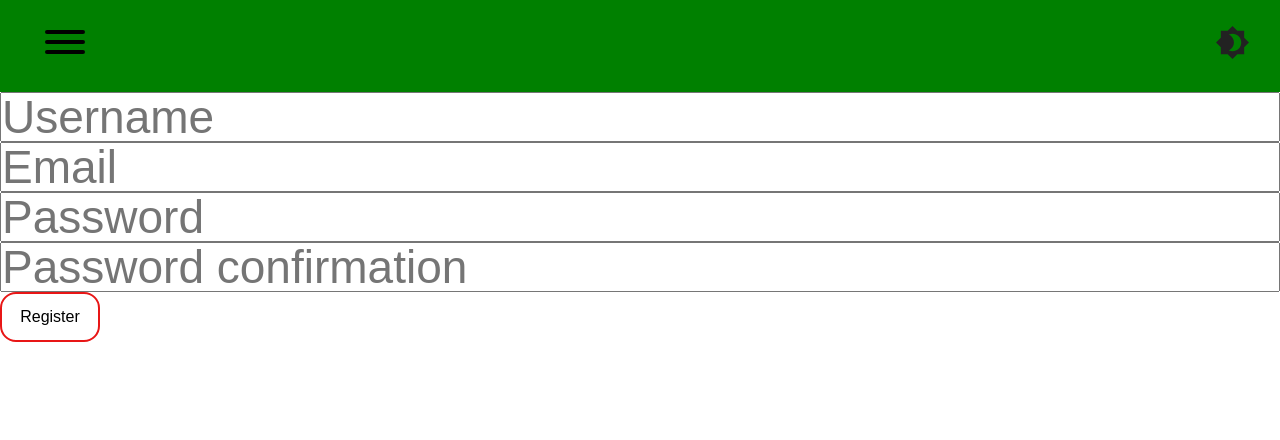
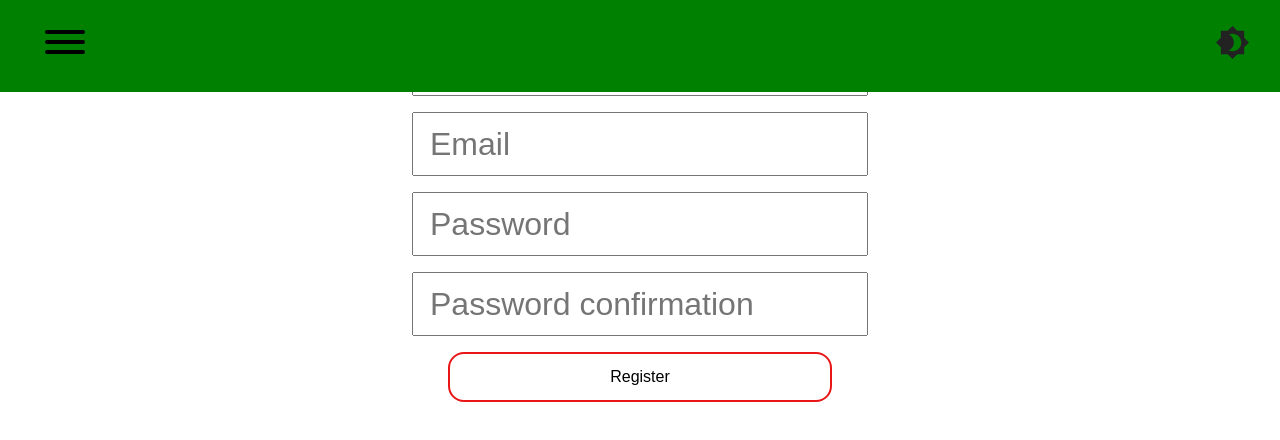
Before and after one commit to Hamisakim/myBlog, a React (Create React App) app in the folder client/: page /register in a window 1280 px wide. Shown: the top 440 px of the page. Built offline with nearby package versions, Linux system fonts and the light colour scheme; a web font is replaced by a local one.

Commit message:
pushing to the blog

```diff
--- a/client/src/components/Login.js
+++ b/client/src/components/Login.js
@@ -44,7 +44,7 @@ const Login = () => {
   }
 
   return (
-    <form onSubmit={handleSubmit} >
+    <form className='login-form auth-form' onSubmit={handleSubmit} >
       <input
         type='text'
         className='form-control input'
--- a/client/src/components/RecentPostFeeds.js
+++ b/client/src/components/RecentPostFeeds.js
@@ -1,6 +1,10 @@
+/* eslint-disable no-unused-vars */
 import React, { useState, useEffect } from 'react'
 import axios from 'axios'
 import AddCircleIcon from '@material-ui/icons/AddCircle'
+import EditModal from './modals/EditModal'
+// import { set } from 'mongoose'
+// import { set } from 'mongoose'
 const RecentPostFeeds = () => {
 
   /*
@@ -22,38 +26,45 @@ const RecentPostFeeds = () => {
   }, [])
 
 
-
-
-
+  const [postId, setPostId] = useState(null)
+  const [editModal, setEditModal] = useState(true)
+  const handleNewEditClick = (event) => {
+    setEditModal(true)
+    console.log('🟢')
+    setPostId(event.target.value)
+  }
 
 
   if (!blogPosts) return <h1>No data</h1>
   return (
-    <div className='recent-posts-container container'>
+    <div style={{ marginTop: '200px' }} className='recent-posts-container container'>
+      {editModal &&
+        // eslint-disable-next-line no-undef
+        <EditModal postId={postId} />
+      }
       <ol className='recent-post-feeds'>
         {
           blogPosts.map(post => {
-            console.log('🐝 ~ file: recentPostFeeds.js ~ line 30 ~ post', post)
+            // console.log('🐝 ~ file: recentPostFeeds.js ~ line 30 ~ post', post)
             return (
               <li key={post.id}>
                 <h1>{post.title}</h1>
                 <h3>{post.text}</h3>
-
-                <button className='edit-post'>🟩🟩🟩</button>
-
-
-                <AddCircleIcon fontSize='large' />
-
-
-
+                <button className='edit-post'
+                  value={post.id}
+                  onClick={handleNewEditClick}>🟩🟩🟩</button>
+                {/* <AddCircleIcon fontSize='large' /> */}
                 <button className='like-post'>❤️❤️❤️</button>
                 <button className='delete-post'>🟥🟥🟥</button>
                 <button className='save-post'>🟪🟪🟪</button>
+              </li>
 
-              </li>)
+
+            )
           })
         }
       </ol>
+
 
     </div>
 
--- a/client/src/components/Register.js
+++ b/client/src/components/Register.js
@@ -71,7 +71,7 @@ const Register = () => {
 
   return (
     <div>
-      <form
+      <form className='register-form auth-form'
         onSubmit={handleSubmit} >
         {registerForm}
         <button
--- /dev/null
+++ b/client/src/components/modals/EditModal.js
@@ -0,0 +1,11 @@
+import React from 'react'
+
+const EditModal = () => {
+  return (
+    <div>
+      🟥
+    </div>
+  )
+}
+
+export default EditModal
--- /dev/null
+++ b/client/src/styles/components/_forms.scss
@@ -0,0 +1,42 @@
+.auth-form {
+  width: 60%;
+  align-self: center;
+  text-align: center;
+  margin: 0 auto;
+  padding: 1rem;
+  button {
+    min-width: 24em;
+    max-width: 60%;
+    height: 40px;
+  }
+}
+form {
+  display: flex;
+  flex-direction: column;
+  align-items: center;
+  button {
+    min-width: 23em;
+    max-width: 60%;
+    height: 40px;
+    margin: 1rem;
+
+  }
+}
+
+input {
+  padding: 1rem;
+  height: 4rem;
+  font-size: 2rem;
+  margin-top: 1rem;
+
+}
+textarea {
+  padding: 1rem;
+  width: 23rem;
+}
+
+.login-form {
+  button {
+    margin: 1rem;
+  }
+}
--- a/client/src/styles/components/_navbar.scss
+++ b/client/src/styles/components/_side_navbar.scss
@@ -14,3 +14,9 @@
     opacity: 1;
   }
 }
+
+nav{
+  position: fixed;
+  width: 100%;
+  top: 0 !important;
+}
--- a/client/src/styles/layout/_navbar.scss
+++ b/client/src/styles/layout/_navbar.scss
@@ -49,3 +49,8 @@ nav {
     opacity: 1;
   }
 }
+nav{
+  position: fixed;
+  width: 100%;
+  top: 0 !important;
+}
--- a/client/src/styles/main.scss
+++ b/client/src/styles/main.scss
@@ -14,6 +14,7 @@
 
 // 5. Components
 @import "components/button";
+@import "components/forms";
 
 // 6. Page-specific styles
 @import "pages/home";
@@ -31,17 +32,3 @@ body {
   // font-family: 'Fredoka One', cursive;
   font-family: "ABeeZee", sans-serif;
 }
-
-
-form {
-  display: flex;
-  flex-direction: column;
-}
-input {
-  height: 50px;
-  font-size: 46px;
-}
-textarea {
-  height: 50px;
-  font-size: 20px;
-}
--- a/client/src/styles/themes/_default.scss
+++ b/client/src/styles/themes/_default.scss
@@ -23,7 +23,7 @@ body.dark-mode {
   button {
     color: $white-text;
   }
-  input{
+  input, textarea{
     background-color:$grey-dark-mode;
     color: $white-text;
   }
```
